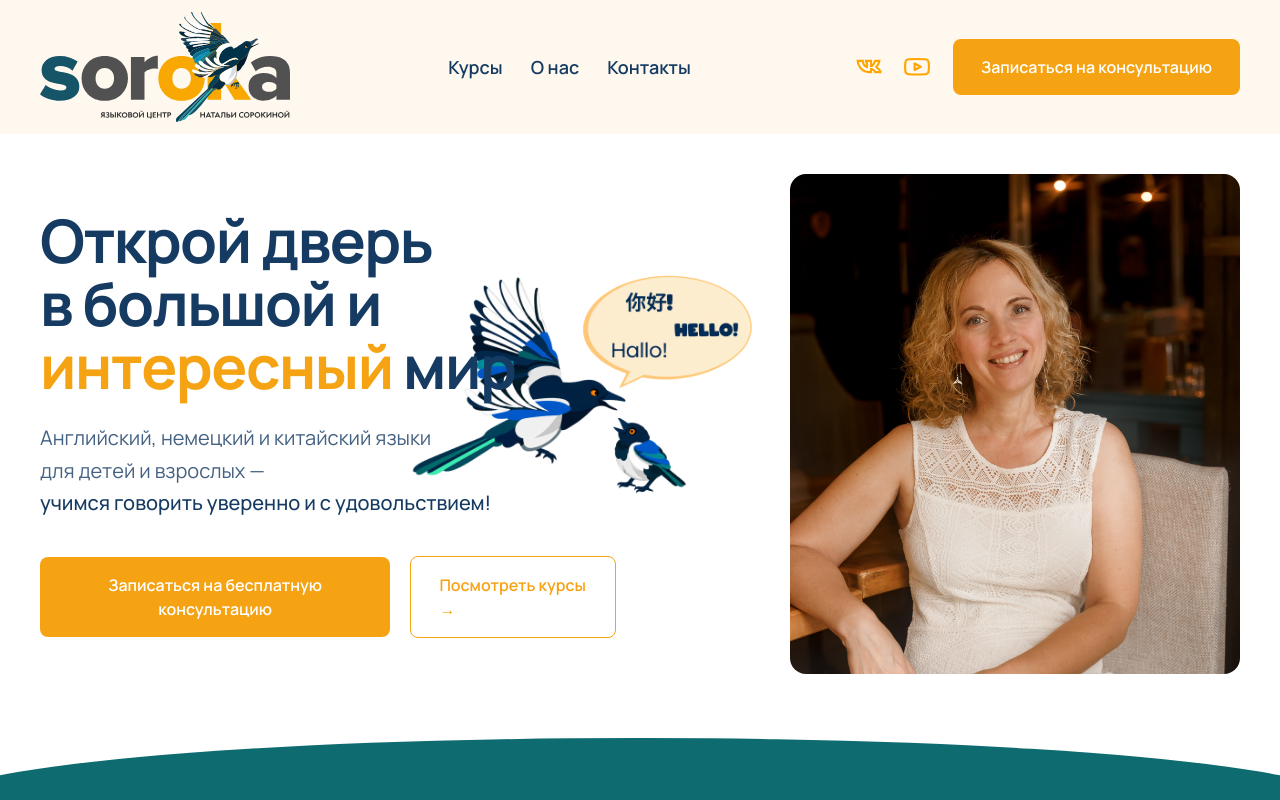
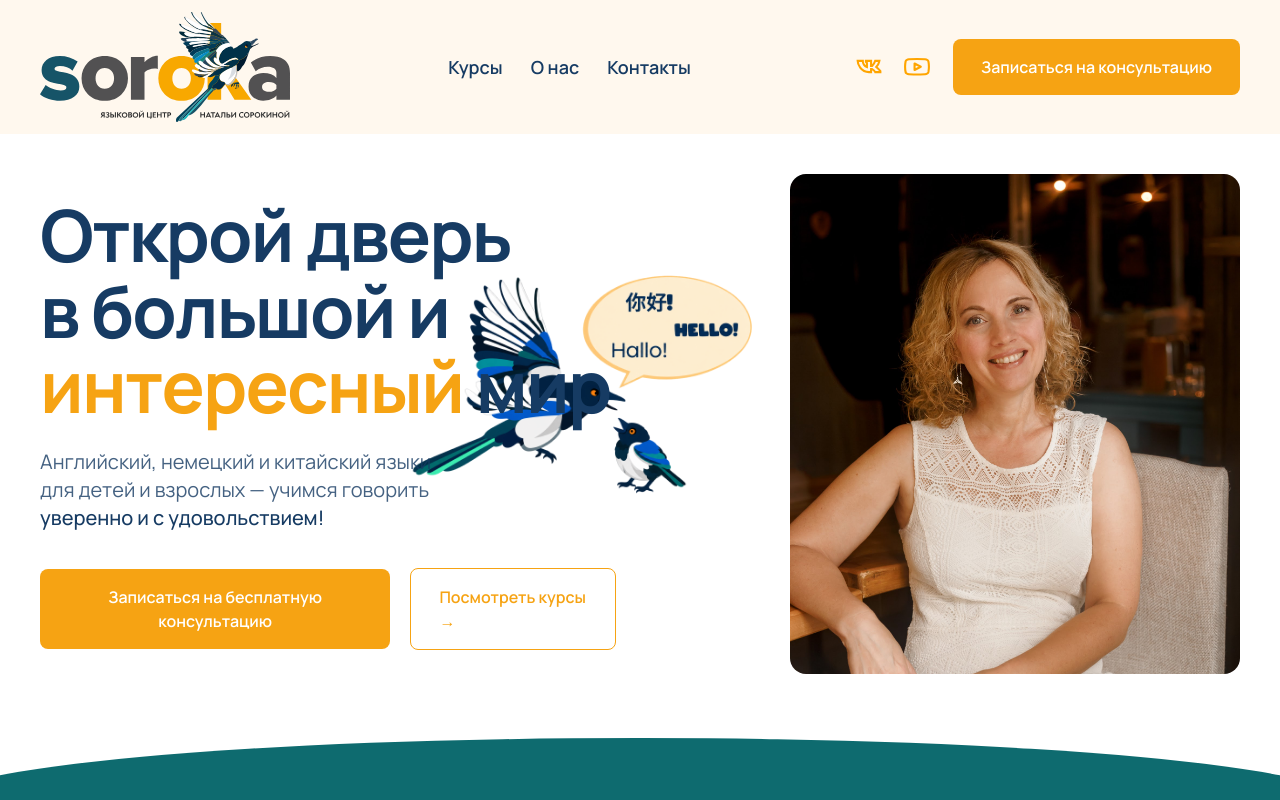
Before and after one commit to crbyy/soroka-language-center, a Next.js app: page / in a window 1280 px wide. Shown: the top 800 px of the page. Built offline with nearby package versions, Linux system fonts and the light colour scheme.

Commit message:
Changed text hero

```diff
--- a/app/components/Hero.tsx
+++ b/app/components/Hero.tsx
@@ -30,7 +30,7 @@ export default function Hero() {
               tracking-tight
               text-navy
               sm:text-5xl
-              lg:text-6xl
+              lg:text-7xl
             "
           >
             Открой дверь
@@ -46,7 +46,7 @@ export default function Hero() {
               mt-6
               max-w-[560px]
               text-[17px]
-              leading-relaxed
+              leading-[1.4]
               text-navy/80
               sm:text-lg
               lg:text-xl
@@ -55,11 +55,11 @@ export default function Hero() {
             Английский, немецкий и китайский языки
             <br className="hidden sm:block" />
             {" "}
-             для детей и взрослых —
+             для детей и взрослых — учимся говорить
             <br className="hidden sm:block" />
             {" "}
             <span className="font-medium text-navy">
-              учимся говорить уверенно и с удовольствием!
+               уверенно и с удовольствием!
             </span>
           </p>
 
```
